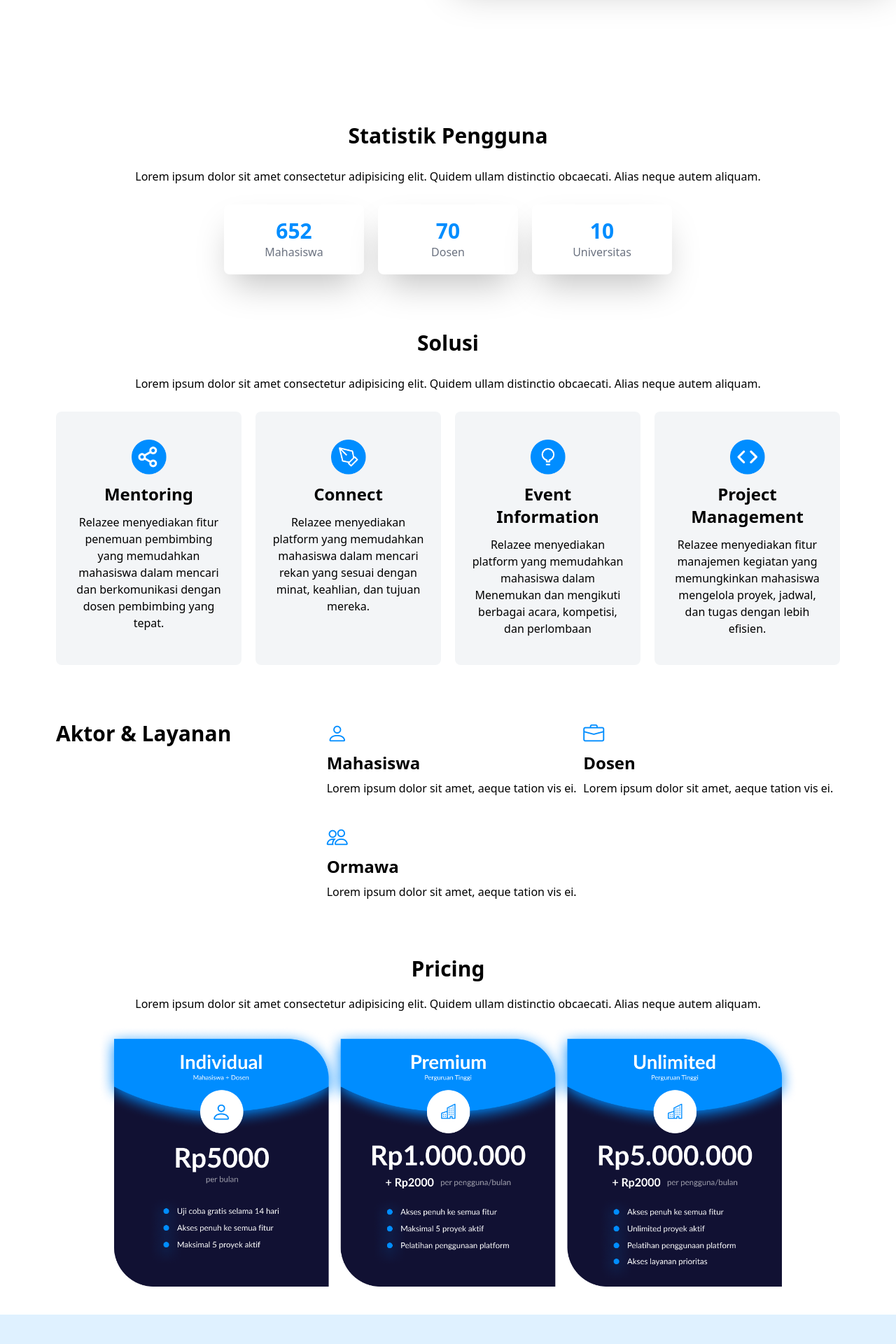
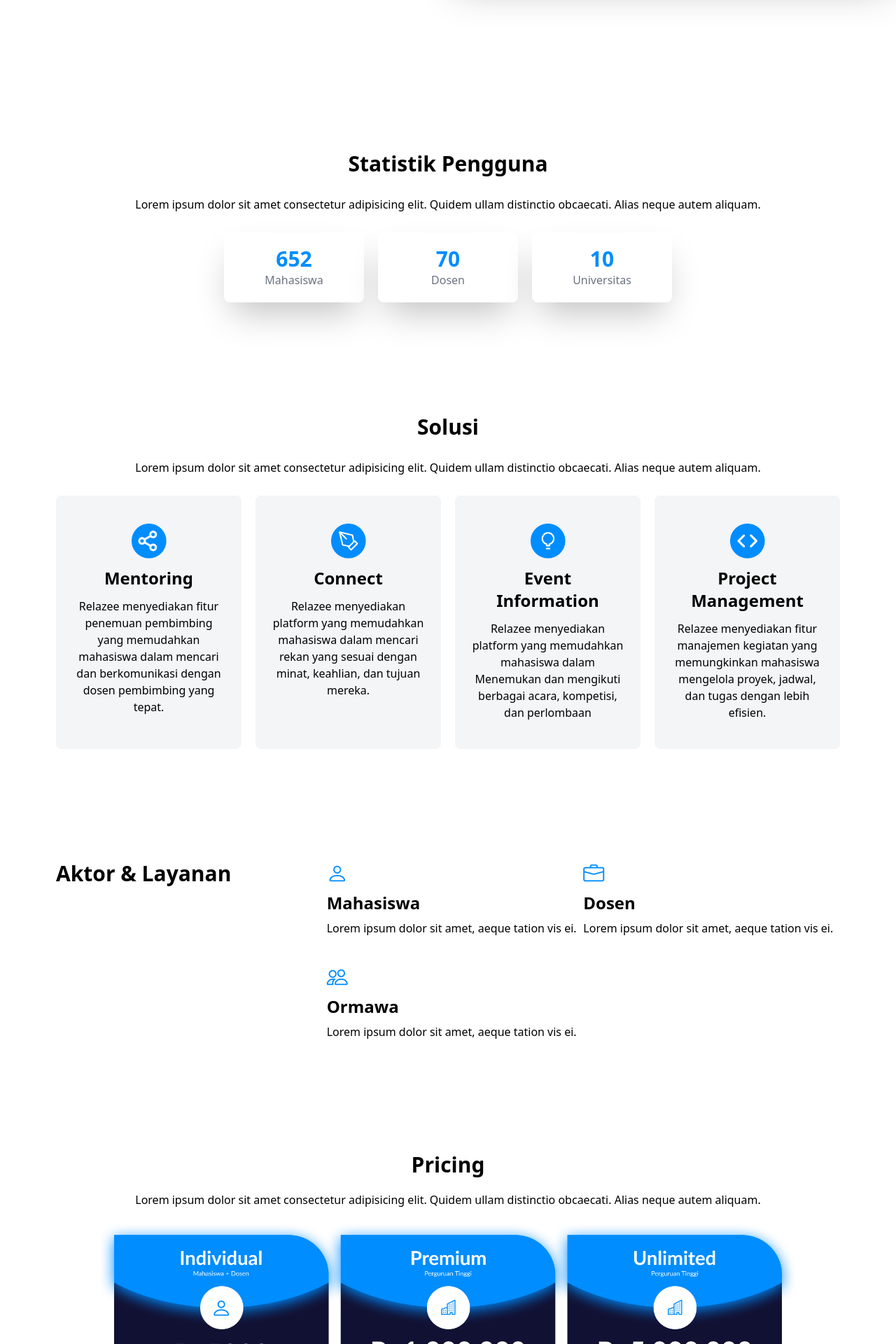
Before and after one commit to 298ms/relazee-fe, a React (Vite) app: page /home in a window 1280 px wide. Shown: the part 640-2560 px from the top of the page at 70% size. Built offline with nearby package versions, Linux system fonts and the light colour scheme.

Commit message:
add padding-y to every section

```diff
--- a/src/pages/home.tsx
+++ b/src/pages/home.tsx
@@ -50,7 +50,7 @@ export default function Home() {
                     <img src={SS} alt="" className='rounded-lg shadow shadow-2xl' />
                 </div>
             </header>
-            <section id="data" className='container mx-auto flex flex-col items-center py-10 text-center px-20 gap-7'>
+            <section id="data" className='container mx-auto flex flex-col items-center py-20 text-center px-20 gap-7'>
                 <h2 className='font-bold text-3xl'>Statistik Pengguna</h2>
                 <p>Lorem ipsum dolor sit amet consectetur adipisicing elit. Quidem ullam distinctio obcaecati. Alias neque autem aliquam.</p>
                 <div className='flex flex-row items-stretch justify-between gap-5'>
@@ -68,7 +68,7 @@ export default function Home() {
                     </div>
                 </div>
             </section>
-            <section id="solution" className='container mx-auto flex flex-col items-center py-10 text-center px-20 gap-7'>
+            <section id="solution" className='container mx-auto flex flex-col items-center py-20 text-center px-20 gap-7'>
                 <h2 className='font-bold text-3xl'>Solusi</h2>
                 <p>Lorem ipsum dolor sit amet consectetur adipisicing elit. Quidem ullam distinctio obcaecati. Alias neque autem aliquam.</p>
                 <div className='flex flex-row items-stretch justify-between gap-5'>
@@ -94,7 +94,7 @@ export default function Home() {
                     </div>
                 </div>
             </section>
-            <section id="actor" className='container mx-auto px-20 flex flex-row gap-5 py-10'>
+            <section id="actor" className='container mx-auto px-20 flex flex-row gap-5 py-20'>
                 <div className='w-1/3'>
                     <h2 className='font-bold text-3xl'>Aktor & Layanan</h2>
                 </div>
@@ -116,7 +116,7 @@ export default function Home() {
                     </div>
                 </div>
             </section>
-            <section id="pricing" className='container mx-auto flex flex-col items-center py-10 px-20 gap-5'>
+            <section id="pricing" className='container mx-auto flex flex-col items-center py-20 px-20 gap-5'>
                 <h2 className='font-bold text-3xl'>Pricing</h2>
                 <p>Lorem ipsum dolor sit amet consectetur adipisicing elit. Quidem ullam distinctio obcaecati. Alias neque autem aliquam.</p>
                 <div>
```
